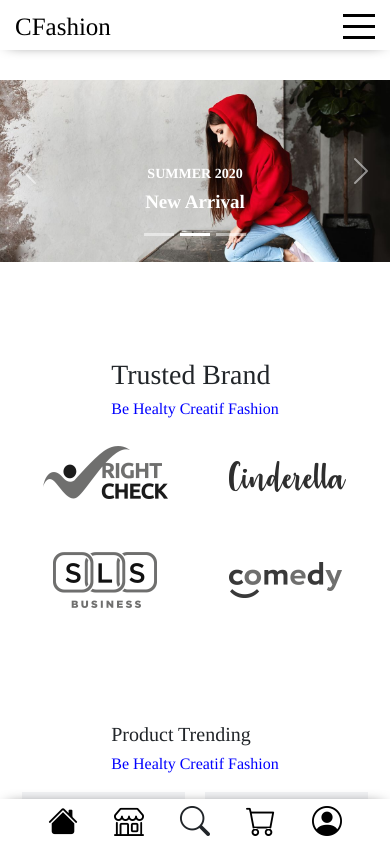
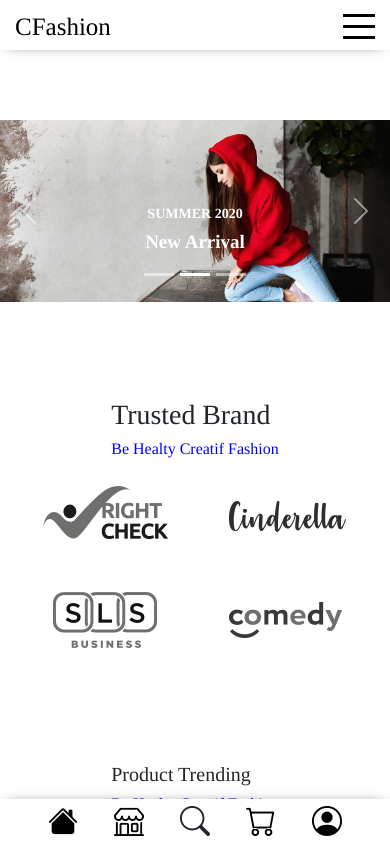
Before and after one commit to Chndrafajar/react-Ecommerce.github.io, a React (Create React App) app: page / in a window 390 px wide. Shown: the top 842 px of the page. Built offline with nearby package versions, Linux system fonts and the light colour scheme.

Commit message:
update-mobile

```diff
--- a/src/App.css
+++ b/src/App.css
@@ -57,13 +57,13 @@ html {
 }
 
 .pages {
-  margin-top: 60px;
+  margin-top: 70px;
 }
 
 /* responsif */
 
 @media (max-width: 468px) {
   .pages {
-    margin-top: 30px;
+    margin-top: 70px;
   }
 }
```
